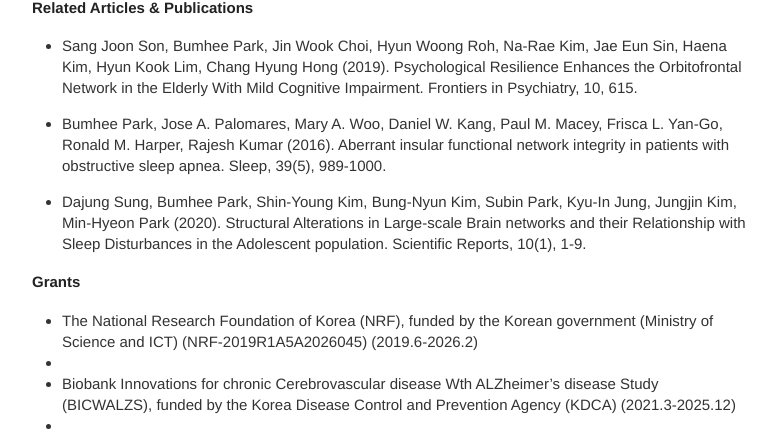
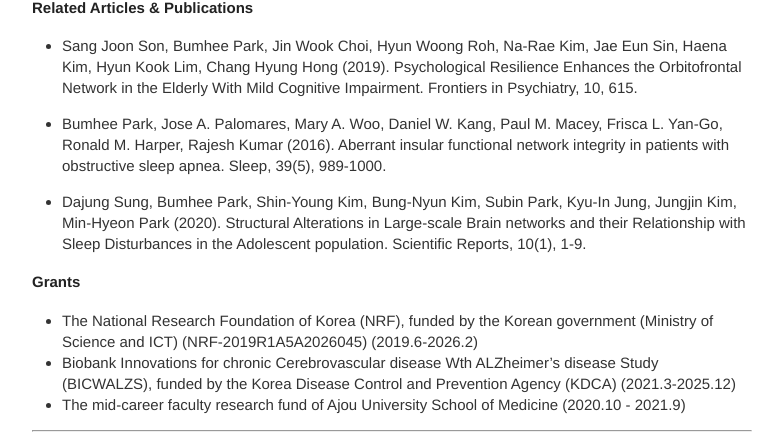
Before and after one commit to neurostat-lab/neurostat-lab.github.io, a Jekyll site: the page built from research.md, in a window 1280 px wide. Shown: the part 811-1250 px from the top of the page, without its empty margins (248-1024 px from the left). Built offline with Jekyll 4.4.1, drawn with Linux system fonts in a browser that asks for light colours; our own code applies the rules of GitHub Pages for plain Markdown files.

Commit message:
Update research.md

```diff
--- a/research.md
+++ b/research.md
@@ -16,9 +16,9 @@ permalink: /research/
 
 ##### Grants
 * The National Research Foundation of Korea (NRF), funded by the Korean government (Ministry of Science and ICT) (NRF-2019R1A5A2026045) (2019.6-2026.2)
-* <br>
+<br>
 * Biobank Innovations for chronic Cerebrovascular disease Wth ALZheimer's disease Study (BICWALZS), funded by the Korea Disease Control and Prevention Agency (KDCA) (2021.3-2025.12)
-* <br>
+<br>
 * The mid-career faculty research fund of Ajou University School of Medicine (2020.10 - 2021.9)
 
 ---
```
